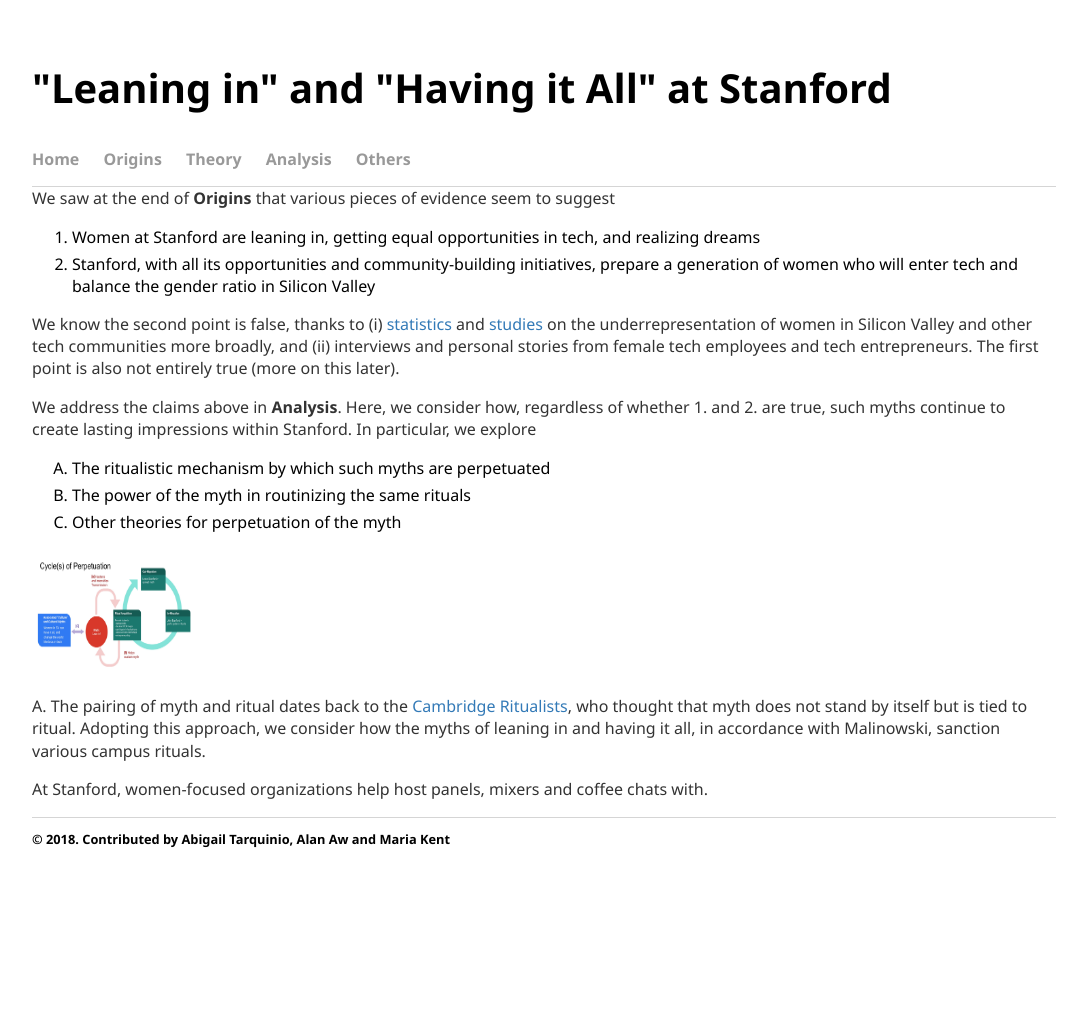
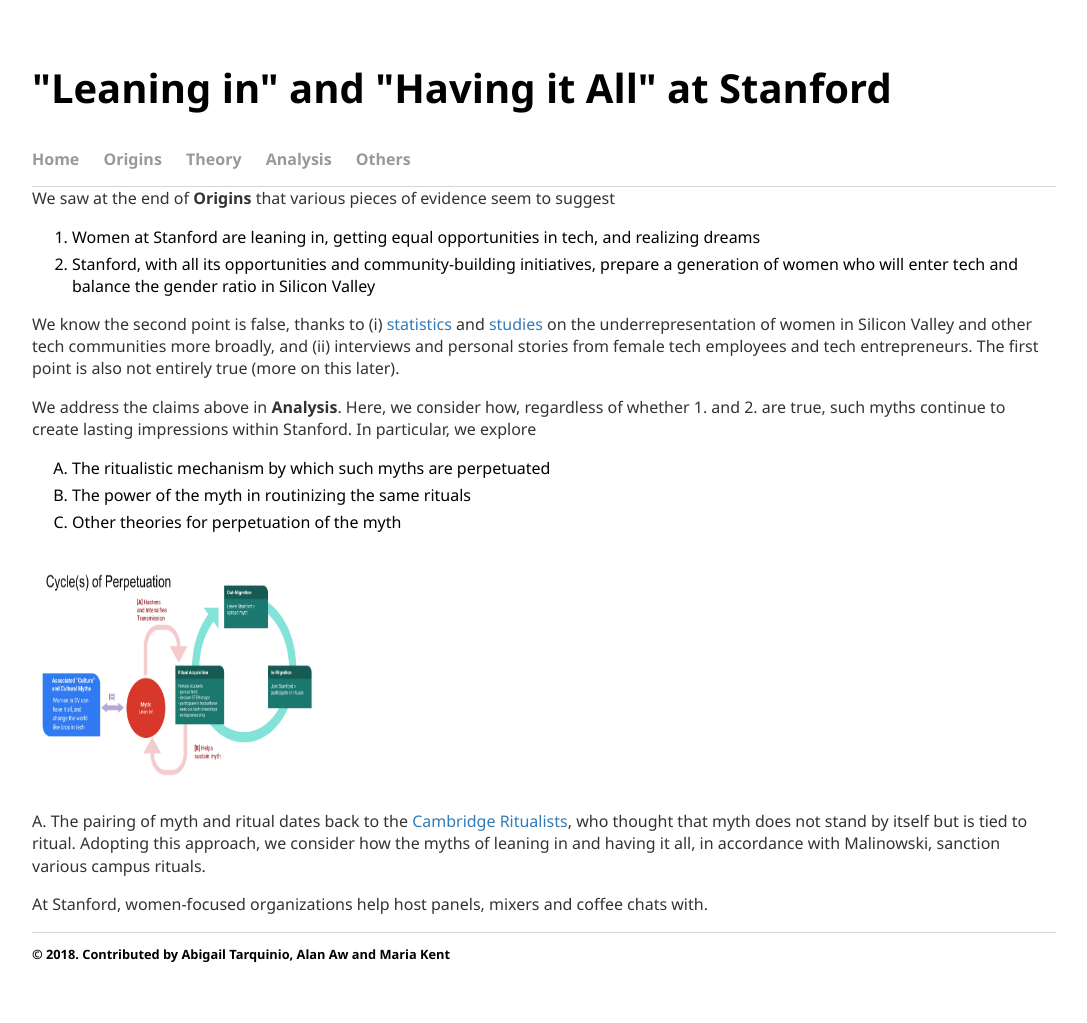
Before and after one commit to leaninstanford/leaninstanford.github.io, a Jekyll site: the page built from theory/index.html, in a window 1280 px wide. Shown: the whole page, without its empty margins (96-1183 px from the left). Built offline with Jekyll 4.4.1, drawn with Linux system fonts in a browser that asks for light colours; before the commit the page ends 908 px from its top, so only the background shows below that.

Commit message:
Update index.html

```diff
--- a/theory/index.html
+++ b/theory/index.html
@@ -15,7 +15,7 @@ title: Framework
 <li>The power of the myth in routinizing the same rituals</li>
 <li>Other theories for perpetuation of the myth</li>
 </ol>
-<p><img style="border-width: 0.1cm;" src="../images/Framework.jpg" alt="Anthropological framework explaining the perpetuation of the first myth." width="170" height="125" /></p>
+<p><img style="border-width: 0.1cm;" src="../images/Framework.jpg" alt="Anthropological framework explaining the perpetuation of the first myth." width="300" height="240" /></p>
 <p>A. The pairing of myth and ritual dates back to the <a title="Cambridge Ritualists - Wikpedia" href="https://en.wikipedia.org/wiki/Cambridge_Ritualists">Cambridge Ritualists</a>, who thought that myth does not stand by itself but is tied to ritual. Adopting this approach, we consider how the myths of leaning in and having it all, in accordance with Malinowski, sanction various campus rituals.&nbsp;</p>
 <p>At Stanford, women-focused organizations help host panels, mixers and coffee chats with.</p>
 <!-- /.blurb -->
```
